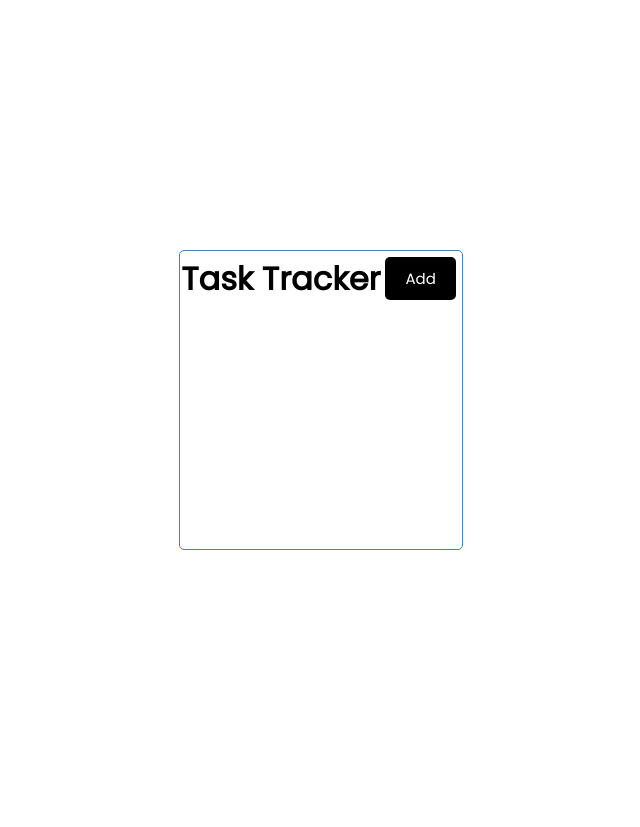
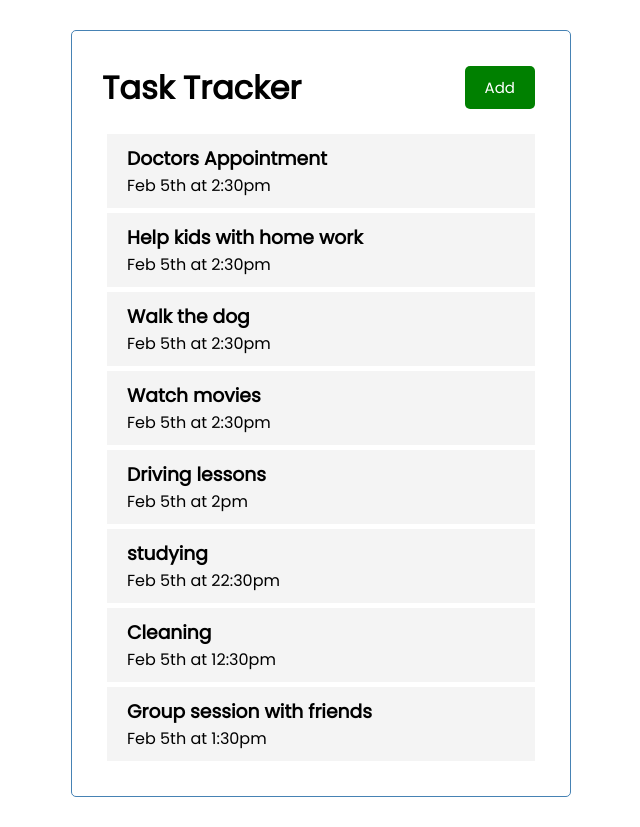
Before and after one commit to twiceTheProgrammer/task-tracker, a React (Create React App) app: page / in a window 1280 px wide. Shown: the whole page, without its empty margins (319-959 px from the left). Before the commit the page ends 800 px from the top, so only its background shows below. Built offline with nearby package versions, Linux system fonts and the light colour scheme.

Commit message:
+Tasks & task component UI

```diff
--- a/src/App.js
+++ b/src/App.js
@@ -1,11 +1,26 @@
-import logo from './logo.svg';
 import './App.css';
 import Header from './components/Header'
+import Tasks from './components/Tasks'
+import { useState } from "react"
 
 function App() {
+    const [ tasks, setTasks] = useState(
+      [
+          { id:1, text: "Doctors Appointment", day: "Feb 5th at 2:30pm", reminder: true },
+          { id:2, text: "Help kids with home work", day: "Feb 5th at 2:30pm", reminder: true },
+          { id:3, text: "Walk the dog", day: "Feb 5th at 2:30pm", reminder: true },
+          { id:4, text: "Watch movies", day: "Feb 5th at 2:30pm", reminder: true },
+          { id:5, text: "Driving lessons", day: "Feb 5th at 2pm", reminder: true },
+          { id:6, text: "studying", day: "Feb 5th at 22:30pm", reminder: true },
+          { id:7, text: "Cleaning", day: "Feb 5th at 12:30pm", reminder: true },
+          { id:8, text: "Group session with friends", day: "Feb 5th at 1:30pm", reminder: true }
+      ]
+  )
+
   return (
     <div className="container">
       <Header title='Task Tracker'/>
+      <Tasks tasks={tasks}/>
     </div>
   );
 }
--- /dev/null
+++ b/src/components/Button.js
@@ -0,0 +1,23 @@
+import PropTypes from 'prop-types'
+
+const Button = ({ color, text, onClick }) =>
+{
+
+    return (
+            <button style={ { backgroundColor:color }}
+                    className="btn"
+                    onClick={onClick}>{text}
+            </button>
+        )
+}
+
+
+Button.defaultProps = { color: 'steelblue' }
+Button.propTypes =
+{
+    text: PropTypes.string,
+    color: PropTypes.string,
+    onClick: PropTypes.func
+}
+
+export default Button
--- a/src/components/Header.js
+++ b/src/components/Header.js
@@ -1,10 +1,16 @@
+import Button from './Button'
 
 const Header = ({title}) =>
 {
+    const onClick = () =>
+    {
+        console.log("clicked!");
+    }
+
     return(
         <header className="header">
             <h1>{title}</h1>
-            <button className="btn">Add</button>
+            <Button color="green" text="Add" onClick={onClick}/>
         </header>
     )
 }
--- /dev/null
+++ b/src/components/Task.js
@@ -0,0 +1,11 @@
+
+const Task = ({id, text, day}) => {
+    return (
+        <div className="task">
+            <h3 key={id}>{text}</h3>
+            <p>{ day }</p>
+        </div>
+    )
+}
+
+export default Task
--- /dev/null
+++ b/src/components/Tasks.js
@@ -0,0 +1,15 @@
+import Task from './Task'
+
+const Tasks = ({tasks}) =>
+{
+
+    return (
+        <>
+            { tasks.map((task) => (
+                <Task key={task.id} text={task.text} day={task.day} />)
+                ) }
+        </>
+    )
+}
+
+export default Tasks
--- a/src/index.css
+++ b/src/index.css
@@ -19,14 +19,13 @@ body {
 
 .container
 {
-  max-width: 500px;
+  width: 500px;
   margin:30px auto;
   overflow: auto;
   min-height: 300px;
   border:1px solid steelblue;
-  padding:1px;
+  padding:30px;
   border-radius:5px;
-  /* background-color: #313133a4; */
 }
 
 .header
@@ -54,3 +53,25 @@ body {
 
 .btn:focus { outline: none; }
 .btn:active { transform: scale(0.98); }
+
+.btn-block
+{
+  display: block;
+  width:100%;
+}
+
+.task
+{
+  background: #f4f4f4;
+  margin: 5px;
+  padding: 10px 20px;
+}
+
+.task.reminder { border-left: 5px solid green }
+
+.task h3
+{
+  display:flex;
+  align-items: center;
+  justify-content: space-between;
+}
```
Also changed, not shown: src/logo.svg (deleted).
